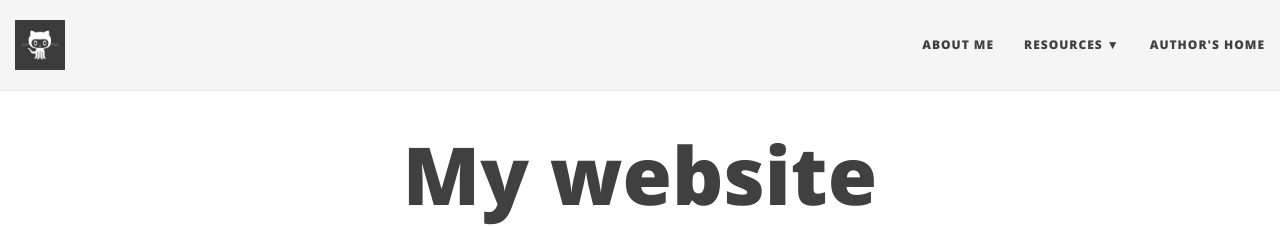
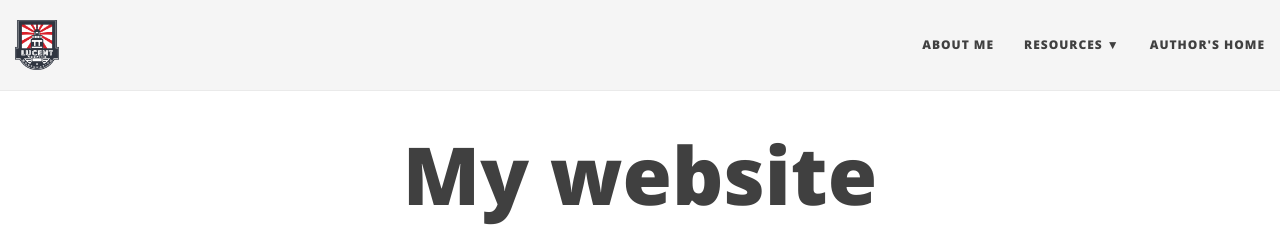
Before and after one commit to mbrandonray/mbrandonray.github.io, a Jekyll site: the page built from index.html, in a window 1280 px wide. Shown: the top 226 px of the page. Built offline with Jekyll 4.4.1, drawn with Linux system fonts in a browser that asks for light colours; nearby versions of some CDN libraries; the list of posts is cut into pages by our own code.

Commit message:
Update _config.yml

```diff
--- a/_config.yml
+++ b/_config.yml
@@ -37,7 +37,7 @@ avatar: ""
 # If you want to have an image logo in the top-left corner instead of the title text,
 # then specify the following parameter
 # title-img: /path/to/image
-title-img: "/img/avatar-icon.png"
+title-img: "/img/logo_lucent_RESTORATION.png"
 
 # --- Background colour/image options --- #
 
```
